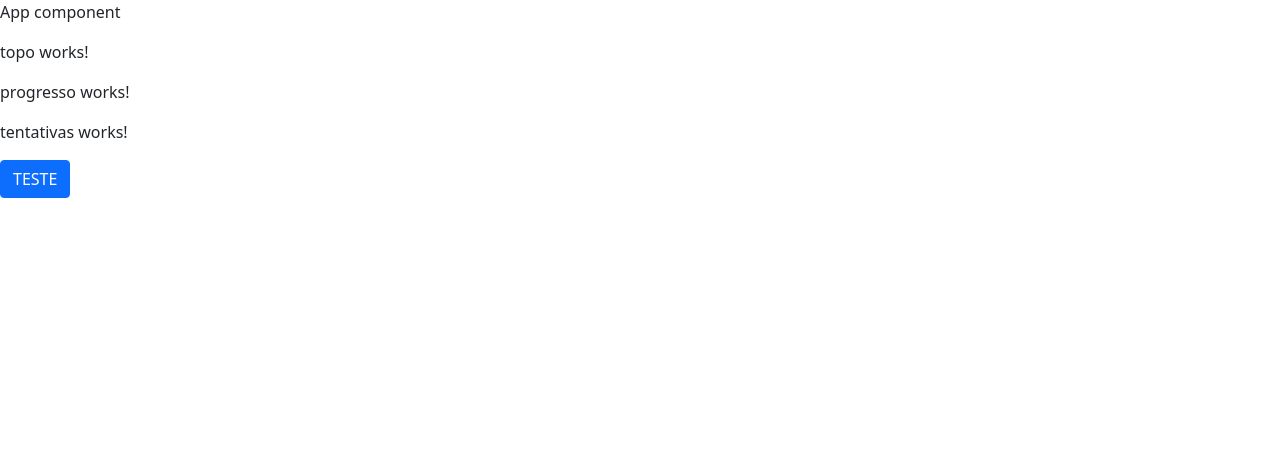
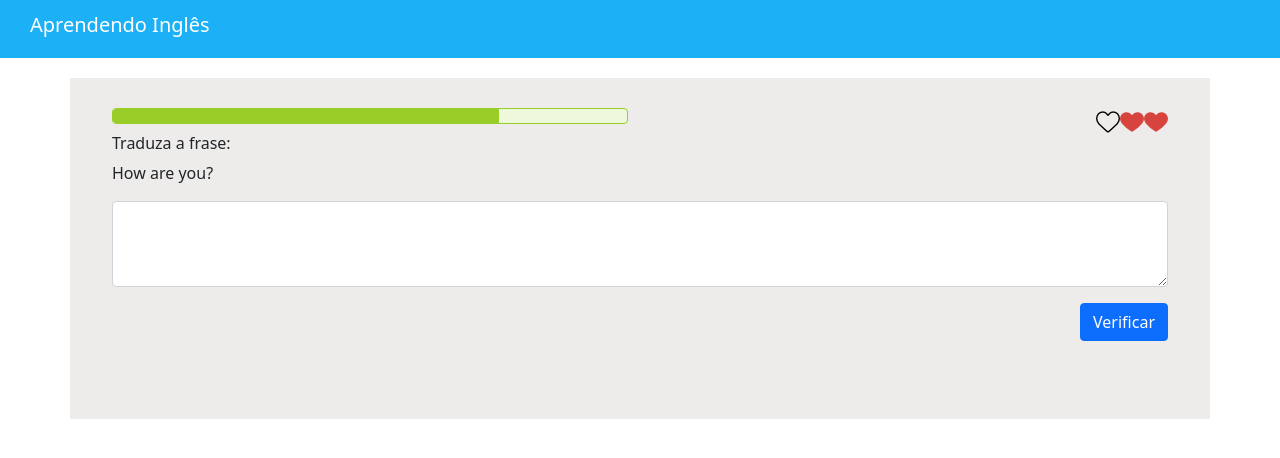
Before and after one commit to andersoncgiusti/my-app1, an Angular app: page / in a window 1280 px wide. Shown: the top 458 px of the page. Built offline with nearby package versions, Linux system fonts and the light colour scheme.

Commit message:
finalizand template

```diff
--- a/src/app/app.component.html
+++ b/src/app/app.component.html
@@ -1,3 +1,2 @@
-<p>App component</p>
 <app-topo></app-topo>
 <app-painel></app-painel>
--- a/src/app/painel/painel.component.css
+++ b/src/app/painel/painel.component.css
@@ -0,0 +1,11 @@
+.container {
+    background: rgb(238, 235, 235) !important;
+}
+
+.jumbotron {
+    margin-top: 20px;
+    padding-top: 30px;
+    padding-bottom: 30px;
+    padding-left: 30px;
+    padding-right: 30px;
+}
--- a/src/app/painel/painel.component.html
+++ b/src/app/painel/painel.component.html
@@ -1,4 +1,30 @@
-<app-progresso></app-progresso>
-<app-tentativas></app-tentativas>
-
-<button class="btn btn-primary">TESTE</button>
+<div class="container">
+    <div class="jumbotron">
+        <div class="row">
+            <div class="col-sm-6">
+                <app-progresso></app-progresso>
+            </div>
+            <div class="col-sm-6">
+                <div class="d-flex justify-content-end">
+                    <app-tentativas></app-tentativas>
+                </div>
+            </div>
+        </div>
+        <div class="row">
+            <div class="col">
+                <h6>Traduza a frase:</h6>
+                <p>How are you?</p>
+                <div class="form-group">
+                    <textarea class="form-control mb-3" rows="3"></textarea>
+                </div>
+            </div>
+        </div>
+        <div class="row">
+            <div class="col">
+                <div class="d-flex justify-content-end">
+                    <button type="button" class="btn btn-primary mb-5">Verificar</button>
+                </div>
+            </div>
+        </div>
+    </div>
+</div>
--- a/src/app/progresso/progresso.component.css
+++ b/src/app/progresso/progresso.component.css
@@ -0,0 +1,8 @@
+.progress {
+    background: #EEF8DA;
+    border: solid 1px #99CE28;
+}
+
+.progress-bar {
+    background: #99CE28;
+}
--- a/src/app/progresso/progresso.component.html
+++ b/src/app/progresso/progresso.component.html
@@ -1 +1,3 @@
-<p>progresso works!</p>
+<div class="progress">
+    <div class="progress-bar w-75"></div>
+</div>
--- a/src/app/tentativas/tentativas.component.html
+++ b/src/app/tentativas/tentativas.component.html
@@ -1 +1,3 @@
-<p>tentativas works!</p>
+<img src="/assets/coracao_vazio.png">
+<img src="/assets/coracao_cheio.png">
+<img src="/assets/coracao_cheio.png">
--- a/src/app/topo/topo.component.css
+++ b/src/app/topo/topo.component.css
@@ -1,3 +1,8 @@
-.teste {
-    color: red;
+.navbar {
+    background: #1CB0F6 !important;
+    color: white !important;
 }
+
+.navbar-brand {
+    padding-left: 30px;
+}
--- a/src/app/topo/topo.component.html
+++ b/src/app/topo/topo.component.html
@@ -1 +1,3 @@
-<p>topo works!</p>
+<nav class="navbar navbar-inverse bg-light pl-3">
+    <h1 class="navbar-brand">Aprendendo Inglês</h1>
+</nav>
```
Also changed, not shown: src/assets/coracao_cheio.png (added), src/assets/coracao_vazio.png (added).
